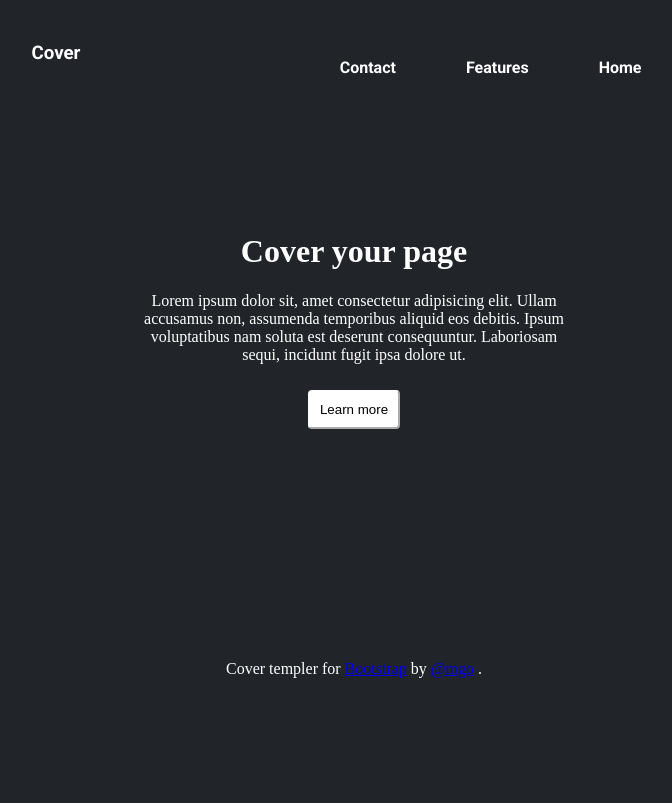
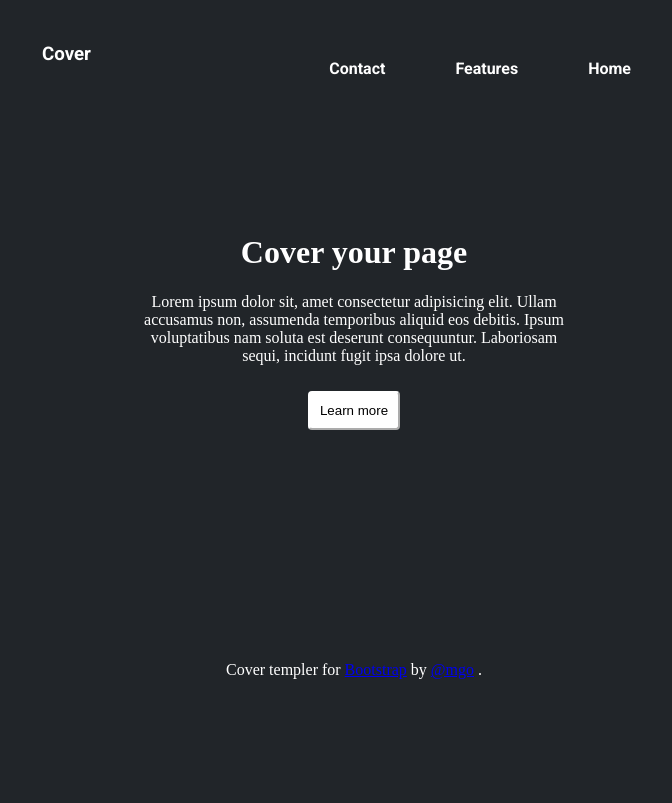
Before and after one commit to MadinaTadjidinova/html-css-example-2, a plain HTML site: page index.html in a window 1280 px wide. Shown: the whole page, without its empty margins (286-958 px from the left). Drawn offline with Linux system fonts and the light colour scheme.

Commit message:
corected margin

```diff
--- a/style.css
+++ b/style.css
@@ -16,15 +16,15 @@
 }
 .container {
   display: flex;
-  max-width: 675px;
+  max-width: 656px;
   width: 100%;
-  padding: 15px;
+  padding: 16px;
   margin: 0 auto;
   flex-direction: column;
   height: 100%;
   text-align: center;
   color: #ffffff;
-
+  font-family: var(--hue-a);
 
 
 }
```
